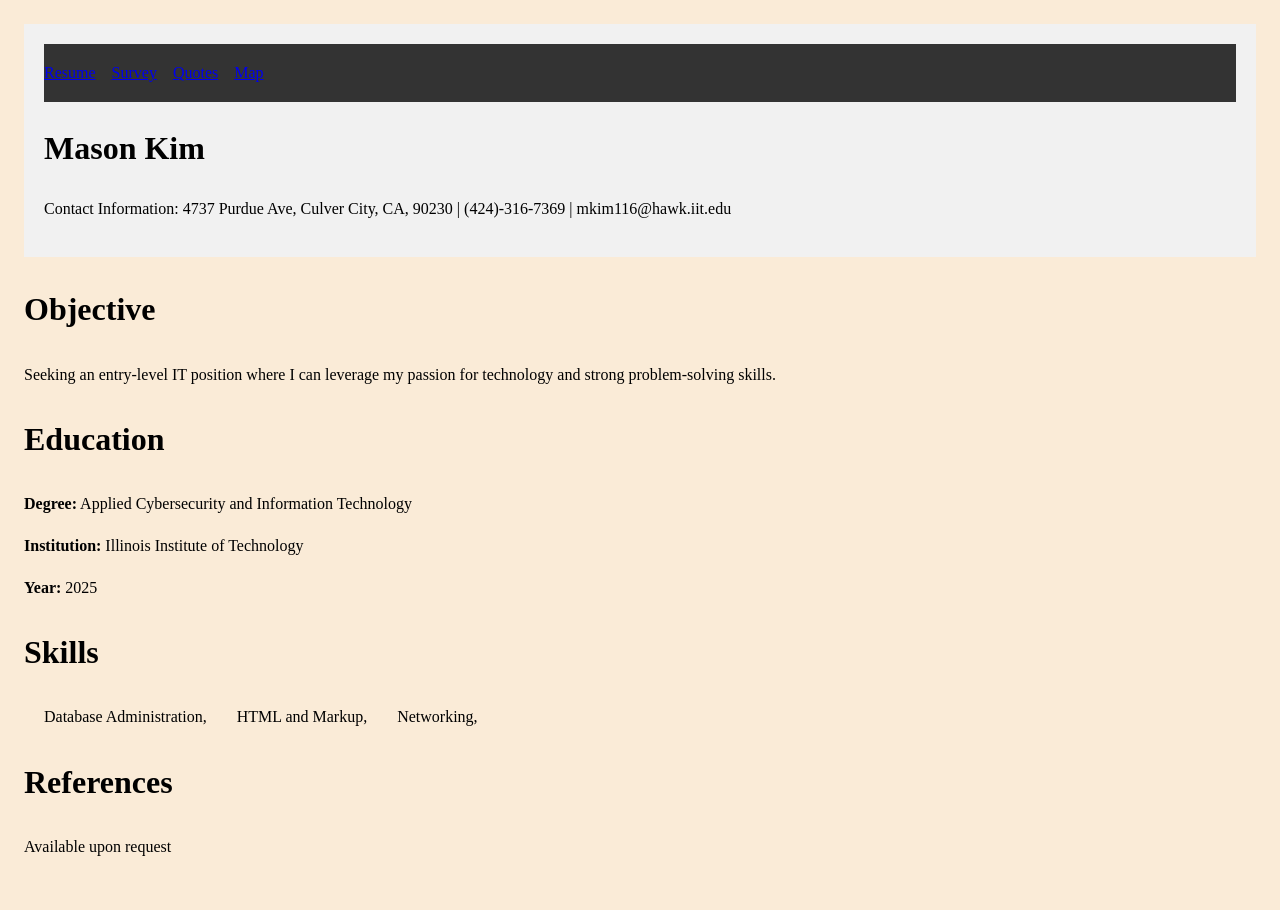
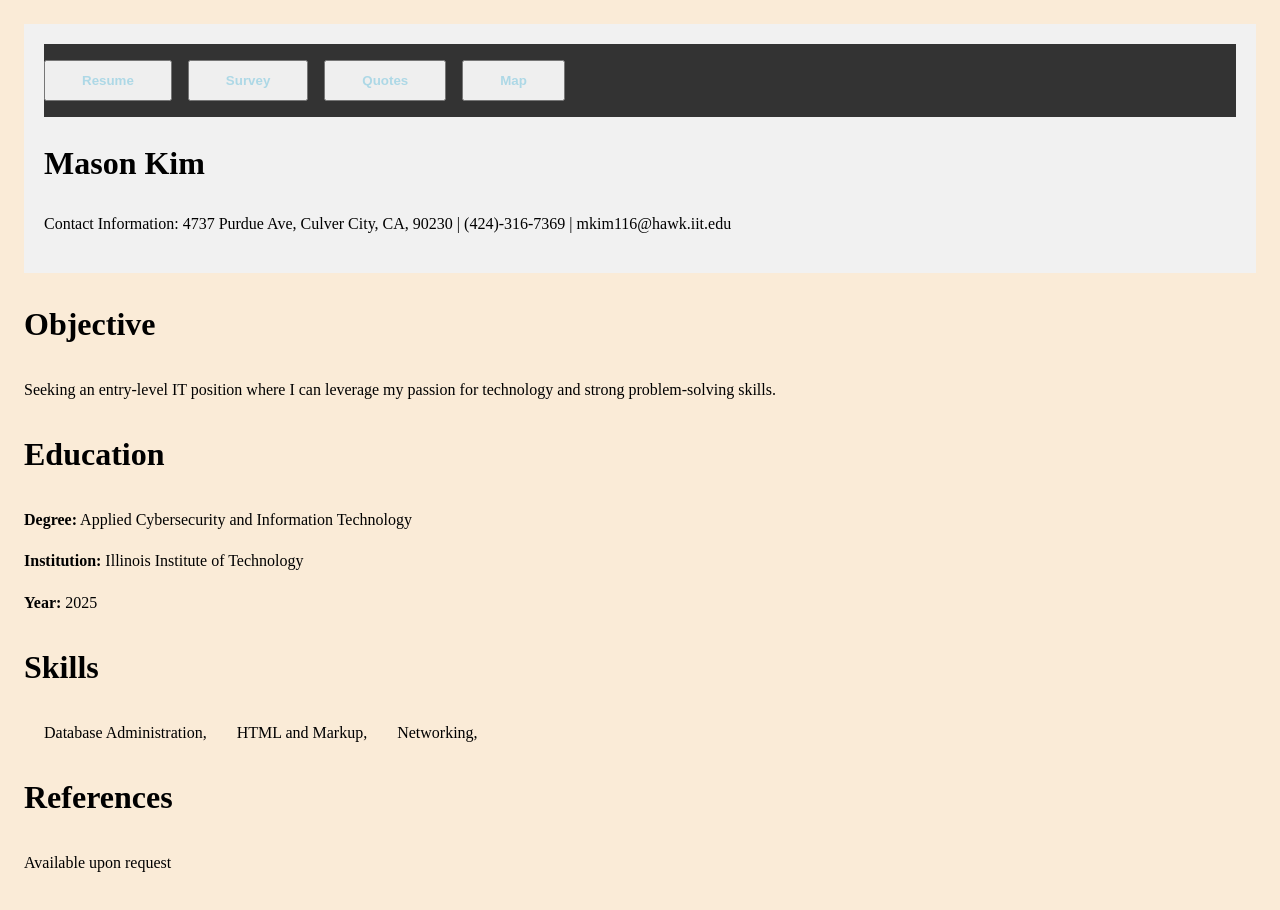
Before and after one commit to Mkim116/Project-3, a plain HTML site: page index.html in a window 1280 px wide. Drawn offline with Linux system fonts and the light colour scheme.

Commit message:
validator fix

```diff
--- a/index.html
+++ b/index.html
@@ -8,10 +8,10 @@
 <body>
   <header>
     <div class="navbar">
-      <a class="nav-button" href="index.html">Resume</a>
-      <a class="nav-button" href="survey.html">Survey</a>
-      <a class="nav-button" href="quotes.html">Quotes</a>
-      <a class="nav-button" href="map.html">Map</a>
+      <button class="nav-button"><a href="index.html">Resume</a></button>
+      <button class="nav-button"><a href="survey.html">Survey</a></button>
+      <button class="nav-button"><a href="quotes.html">Quotes</a></button>
+      <button class="nav-button"><a href="map.html">Map</a></button>
     </div>
     <h1>Mason Kim</h1>
     <p>Contact Information: 4737 Purdue Ave, Culver City, CA, 90230 | (424)-316-7369 | mkim116@hawk.iit.edu</p>
```
Also changed, not shown: map.html (+4 -4 lines), quotes.html (+5 -5 lines), survey.html (+5 -5 lines).
